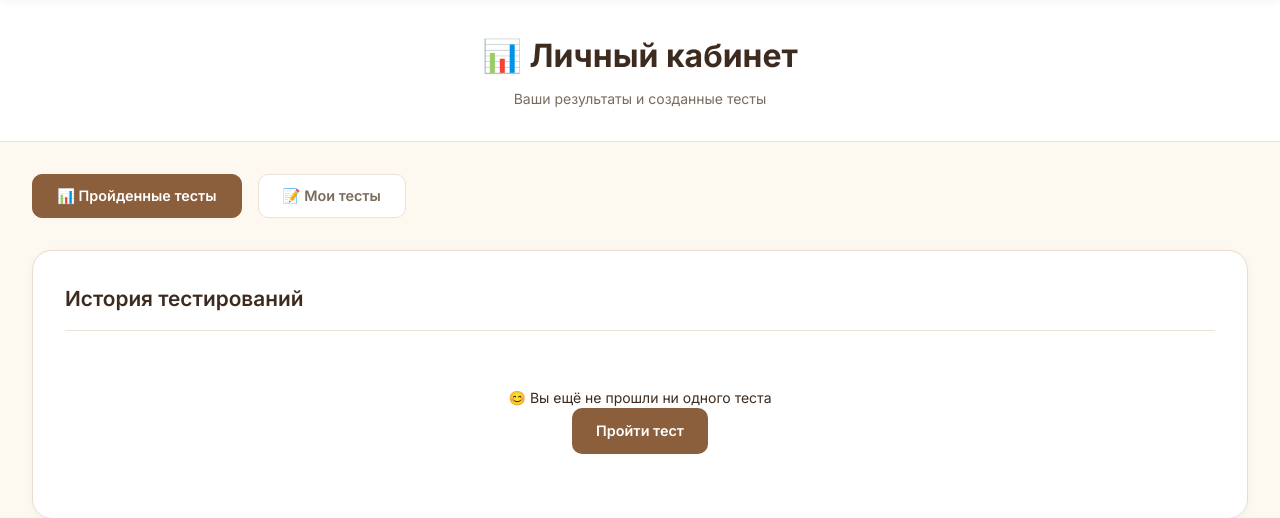
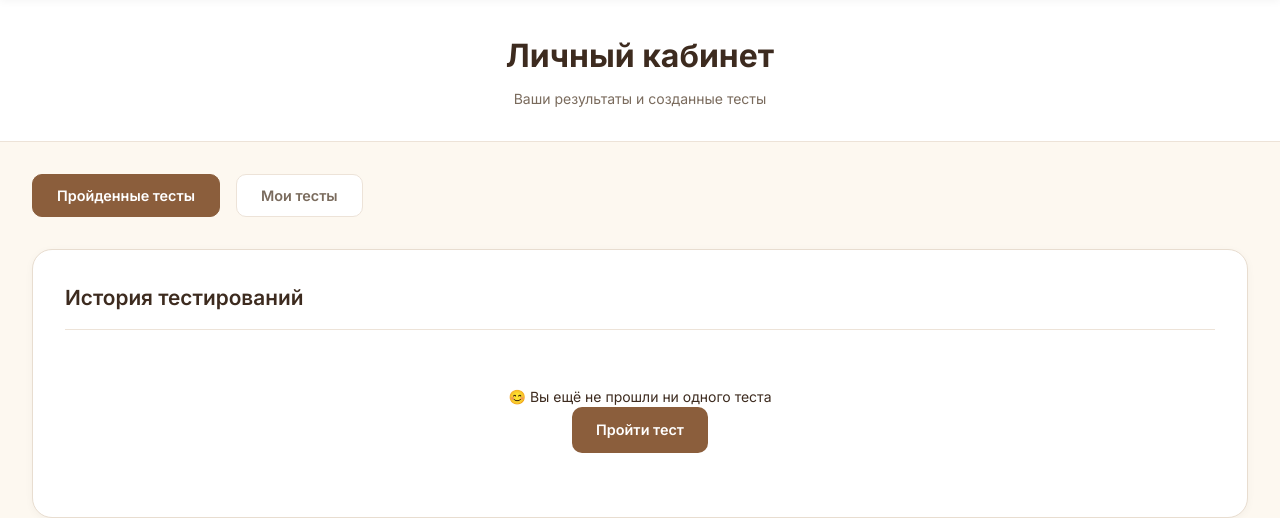
Before and after one commit to Ekaterina4567/survey-system, a Flask app: page /student_dashboard in a window 1280 px wide. Shown: the part 73-591 px from the top of the page. Run offline with Flask 3, Linux system fonts and the light colour scheme; the visitor is signed in with stand-in values (Sample User, id 1); data that the repository does not hold is empty; some libraries are stand-ins or nearby versions.

Commit message:
Update student_dashboard.html

```diff
--- a/templates/student_dashboard.html
+++ b/templates/student_dashboard.html
@@ -118,13 +118,13 @@
     </nav>
 
     <div class="admin-header">
-        <h1>📊 Личный кабинет</h1>
+        <h1> Личный кабинет</h1>
         <p>Ваши результаты и созданные тесты</p>
     </div>
 
     <div class="tabs">
-        <button class="tab-btn active" onclick="switchTab('results')">📊 Пройденные тесты</button>
-        <button class="tab-btn" onclick="switchTab('my-tests')">📝 Мои тесты</button>
+        <button class="tab-btn active" onclick="switchTab('results')"> Пройденные тесты</button>
+        <button class="tab-btn" onclick="switchTab('my-tests')"> Мои тесты</button>
     </div>
 
     <div id="results-tab" class="tab-content active">
```
